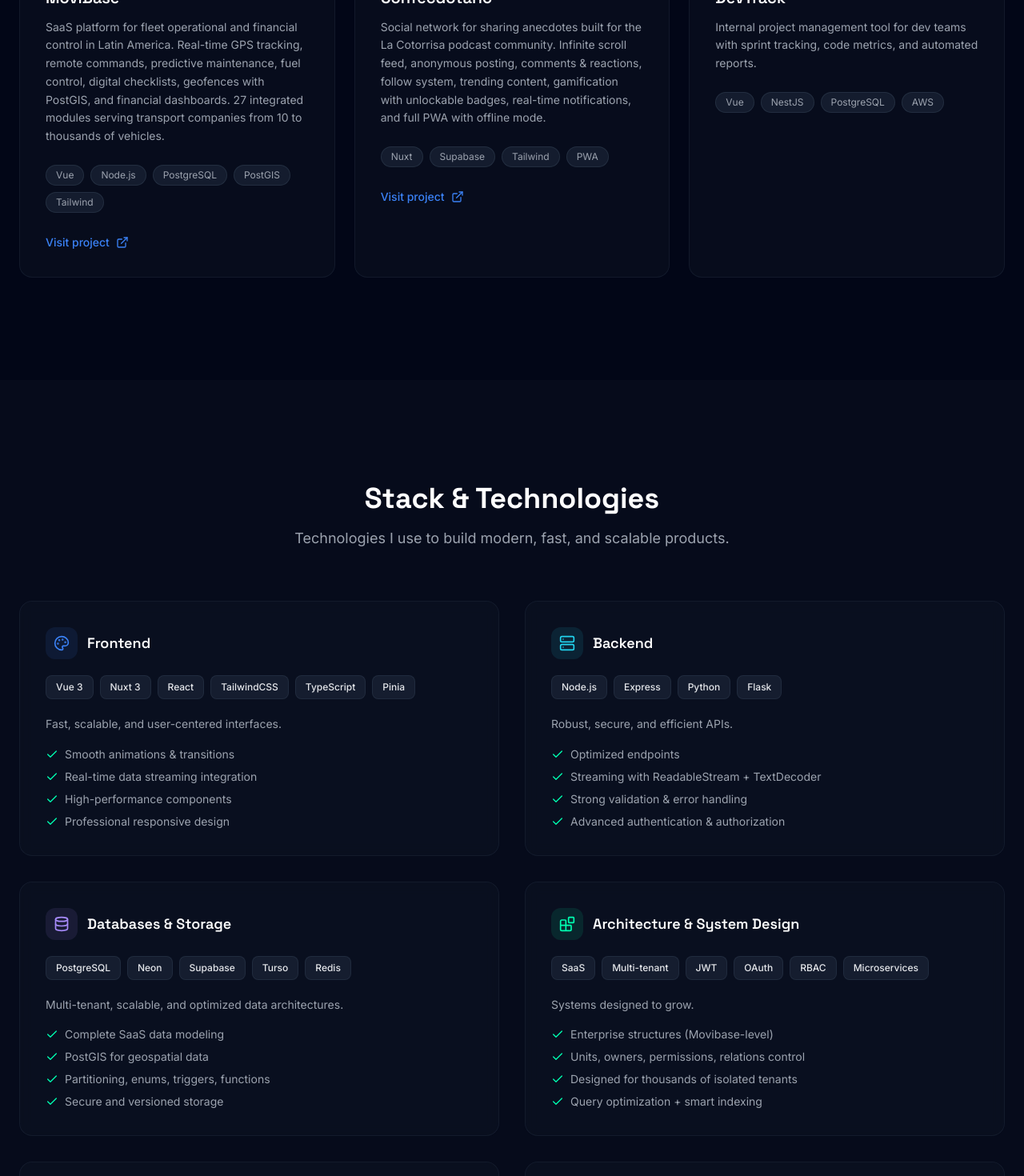
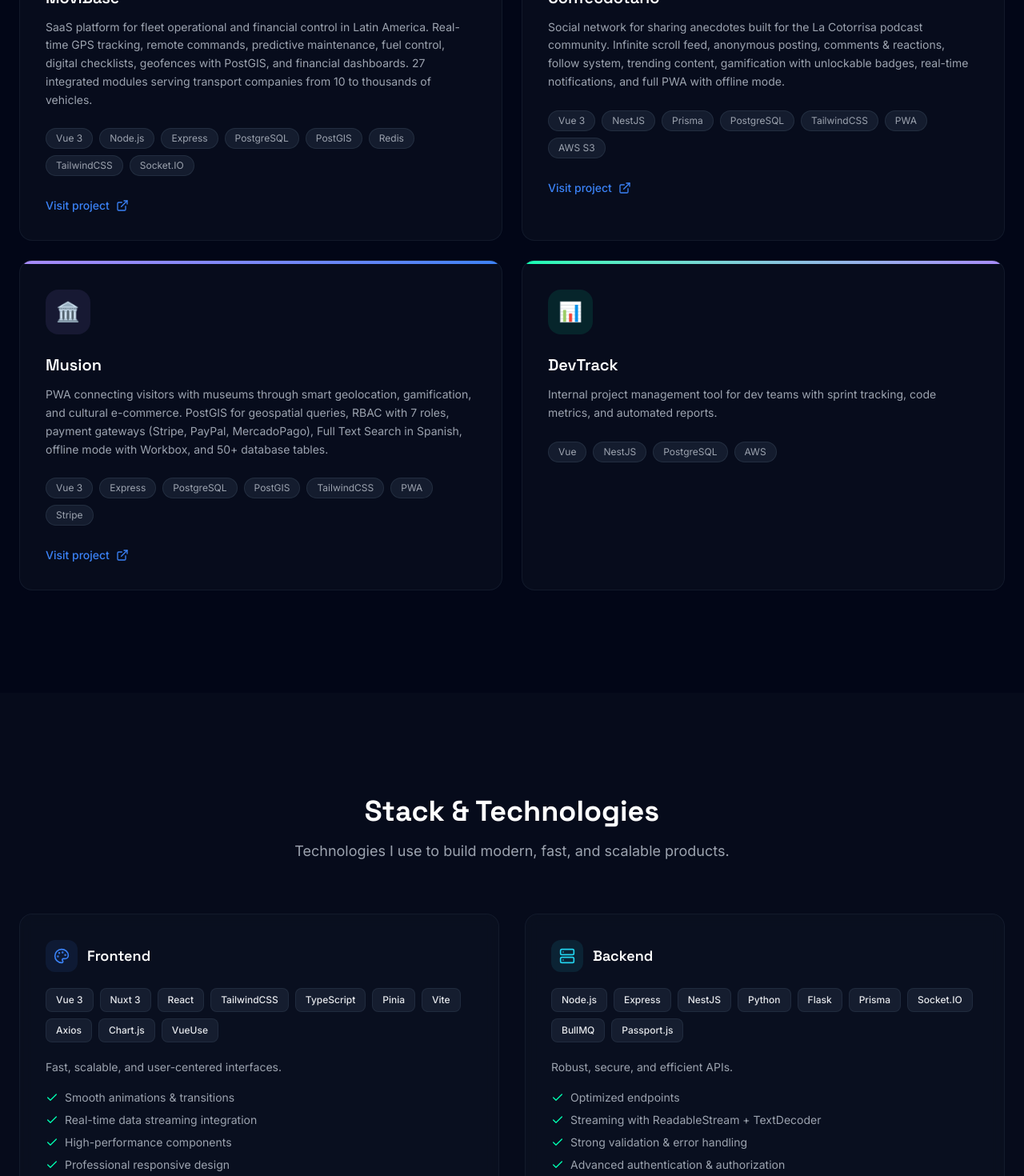
Before and after one commit to hdev07/devifly.dev, a Vue app: page / in a window 1280 px wide. Shown: the part 2660-4130 px from the top of the page at 80% size. Built offline with nearby package versions, Linux system fonts and the light colour scheme.

Commit message:
Actualizar la estructura de proyectos y la pila tecnológica; añadir nuevos proyectos y tecnologías en las secciones correspondientes.

```diff
--- a/src/components/Projects.vue
+++ b/src/components/Projects.vue
@@ -16,9 +16,9 @@
       </div>
 
       <!-- Projects grid -->
-      <div class="grid grid-cols-1 lg:grid-cols-3 gap-6">
+      <div class="grid grid-cols-1 lg:grid-cols-2 gap-6">
         <div
-          v-for="(project, index) in 3"
+          v-for="(project, index) in tm('projects.items').length"
           :key="index"
           data-animate
           class="group relative rounded-2xl overflow-hidden dark:bg-base-800/40 bg-light-surface border dark:border-base-700/50 border-light-border transition-all duration-500 hover:scale-[1.02] hover:shadow-[0_0_50px_rgba(59,130,246,0.1)]"
@@ -67,8 +67,23 @@
               rel="noopener noreferrer"
               class="inline-flex items-center gap-2 text-sm font-medium dark:text-brand-500 text-brand-600 hover:underline transition-colors"
             >
-              {{ t('projects.visitLabel') || 'Visit project' }}
-              <svg xmlns="http://www.w3.org/2000/svg" class="w-4 h-4" viewBox="0 0 24 24" fill="none" stroke="currentColor" stroke-width="2" stroke-linecap="round" stroke-linejoin="round"><path d="M18 13v6a2 2 0 0 1-2 2H5a2 2 0 0 1-2-2V8a2 2 0 0 1 2-2h6"/><polyline points="15 3 21 3 21 9"/><line x1="10" y1="14" x2="21" y2="3"/></svg>
+              {{ t("projects.visitLabel") || "Visit project" }}
+              <svg
+                xmlns="http://www.w3.org/2000/svg"
+                class="w-4 h-4"
+                viewBox="0 0 24 24"
+                fill="none"
+                stroke="currentColor"
+                stroke-width="2"
+                stroke-linecap="round"
+                stroke-linejoin="round"
+              >
+                <path
+                  d="M18 13v6a2 2 0 0 1-2 2H5a2 2 0 0 1-2-2V8a2 2 0 0 1 2-2h6"
+                />
+                <polyline points="15 3 21 3 21 9" />
+                <line x1="10" y1="14" x2="21" y2="3" />
+              </svg>
             </a>
           </div>
         </div>
@@ -86,11 +101,17 @@ const gradients = [
   "bg-gradient-to-r from-brand-500 to-cyan-glow",
   "bg-gradient-to-r from-cyan-glow to-neon",
   "bg-gradient-to-r from-violet-soft to-brand-500",
+  "bg-gradient-to-r from-neon to-violet-soft",
 ];
 
-const iconBgs = ["bg-brand-500/10", "bg-cyan-glow/10", "bg-violet-soft/10"];
+const iconBgs = [
+  "bg-brand-500/10",
+  "bg-cyan-glow/10",
+  "bg-violet-soft/10",
+  "bg-neon/10",
+];
 
-const icons = ["🎬", "📖", "📊"];
+const icons = ["🚌", "📖", "🏛️", "📊"];
 
 function getTech(index) {
   const items = tm("projects.items");
--- a/src/components/TechStack.vue
+++ b/src/components/TechStack.vue
@@ -108,14 +108,35 @@ const categories = [
     icon: Palette,
     iconBg: "bg-brand-500/10",
     iconColor: "text-brand-500",
-    techs: ["Vue 3", "Nuxt 3", "React", "TailwindCSS", "TypeScript", "Pinia"],
+    techs: [
+      "Vue 3",
+      "Nuxt 3",
+      "React",
+      "TailwindCSS",
+      "TypeScript",
+      "Pinia",
+      "Vite",
+      "Axios",
+      "Chart.js",
+      "VueUse",
+    ],
   },
   {
     key: "backend",
     icon: Server,
     iconBg: "dark:bg-cyan-glow/10 bg-cyan-500/10",
     iconColor: "dark:text-cyan-glow text-cyan-600",
-    techs: ["Node.js", "Express", "Python", "Flask"],
+    techs: [
+      "Node.js",
+      "Express",
+      "NestJS",
+      "Python",
+      "Flask",
+      "Prisma",
+      "Socket.IO",
+      "BullMQ",
+      "Passport.js",
+    ],
   },
   {
     key: "databases",
@@ -150,7 +171,16 @@ const categories = [
     icon: Cloud,
     iconBg: "dark:bg-violet-soft/10 bg-violet-500/10",
     iconColor: "dark:text-violet-soft text-violet-600",
-    techs: ["AWS", "Vercel", "GCP", "Docker", "NGINX", "Render"],
+    techs: [
+      "AWS",
+      "Vercel",
+      "GCP",
+      "Docker",
+      "NGINX",
+      "Render",
+      "Cloudflare",
+      "GitHub Actions",
+    ],
   },
   {
     key: "integrations",
@@ -162,9 +192,13 @@ const categories = [
       "Git",
       "Figma",
       "Stripe",
+      "PayPal",
+      "MercadoPago",
       "Firebase",
       "CKEditor",
       "Webhooks",
+      "Resend",
+      "SendGrid",
     ],
   },
   {
@@ -172,7 +206,13 @@ const categories = [
     icon: Smartphone,
     iconBg: "bg-brand-500/10",
     iconColor: "text-brand-500",
-    techs: ["PWA", "Service Workers", "Push Notifications"],
+    techs: [
+      "PWA",
+      "Service Workers",
+      "Push Notifications",
+      "Workbox",
+      "vite-plugin-pwa",
+    ],
   },
 ];
 
--- a/src/i18n/en.js
+++ b/src/i18n/en.js
@@ -50,14 +50,20 @@ export default {
       {
         name: 'MoviBase',
         desc: 'SaaS platform for fleet operational and financial control in Latin America. Real-time GPS tracking, remote commands, predictive maintenance, fuel control, digital checklists, geofences with PostGIS, and financial dashboards. 27 integrated modules serving transport companies from 10 to thousands of vehicles.',
-        tech: ['Vue', 'Node.js', 'PostgreSQL', 'PostGIS', 'Tailwind'],
+        tech: ['Vue 3', 'Node.js', 'Express', 'PostgreSQL', 'PostGIS', 'Redis', 'TailwindCSS', 'Socket.IO'],
         link: 'https://movibase.com/',
       },
       {
         name: 'Confecdotario',
         desc: 'Social network for sharing anecdotes built for the La Cotorrisa podcast community. Infinite scroll feed, anonymous posting, comments & reactions, follow system, trending content, gamification with unlockable badges, real-time notifications, and full PWA with offline mode.',
-        tech: ['Nuxt', 'Supabase', 'Tailwind', 'PWA'],
+        tech: ['Vue 3', 'NestJS', 'Prisma', 'PostgreSQL', 'TailwindCSS', 'PWA', 'AWS S3'],
         link: 'https://confecdotario.devifly.dev/',
+      },
+      {
+        name: 'Musion',
+        desc: 'PWA connecting visitors with museums through smart geolocation, gamification, and cultural e-commerce. PostGIS for geospatial queries, RBAC with 7 roles, payment gateways (Stripe, PayPal, MercadoPago), Full Text Search in Spanish, offline mode with Workbox, and 50+ database tables.',
+        tech: ['Vue 3', 'Express', 'PostgreSQL', 'PostGIS', 'TailwindCSS', 'PWA', 'Stripe'],
+        link: 'https://musion.day/',
       },
       {
         name: 'DevTrack',
--- a/src/i18n/es.js
+++ b/src/i18n/es.js
@@ -50,14 +50,20 @@ export default {
       {
         name: 'MoviBase',
         desc: 'Plataforma SaaS de control operativo y financiero de flotas vehiculares para Latinoamérica. GPS en tiempo real, comandos remotos, mantenimiento predictivo, control de combustible, checklists digitales, geocercas con PostGIS y dashboards financieros. 27 módulos integrados para empresas de transporte de 10 a miles de vehículos.',
-        tech: ['Vue', 'Node.js', 'PostgreSQL', 'PostGIS', 'Tailwind'],
+        tech: ['Vue 3', 'Node.js', 'Express', 'PostgreSQL', 'PostGIS', 'Redis', 'TailwindCSS', 'Socket.IO'],
         link: 'https://movibase.com/',
       },
       {
         name: 'Confecdotario',
         desc: 'Red social de anécdotas creada para la comunidad del podcast La Cotorrisa. Feed con scroll infinito, publicación anónima, comentarios y reacciones, sistema de seguidos, contenido trending, gamificación con medallas desbloqueables, notificaciones en tiempo real y PWA completa con modo offline.',
-        tech: ['Nuxt', 'Supabase', 'Tailwind', 'PWA'],
+        tech: ['Vue 3', 'NestJS', 'Prisma', 'PostgreSQL', 'TailwindCSS', 'PWA', 'AWS S3'],
         link: 'https://confecdotario.devifly.dev/',
+      },
+      {
+        name: 'Musion',
+        desc: 'PWA que conecta visitantes con museos mediante geolocalización inteligente, gamificación y e-commerce cultural. PostGIS para búsquedas geoespaciales, RBAC con 7 roles, pasarelas de pago (Stripe, PayPal, MercadoPago), Full Text Search en español, modo offline con Workbox y +50 tablas en base de datos.',
+        tech: ['Vue 3', 'Express', 'PostgreSQL', 'PostGIS', 'TailwindCSS', 'PWA', 'Stripe'],
+        link: 'https://musion.day/',
       },
       {
         name: 'DevTrack',
```
